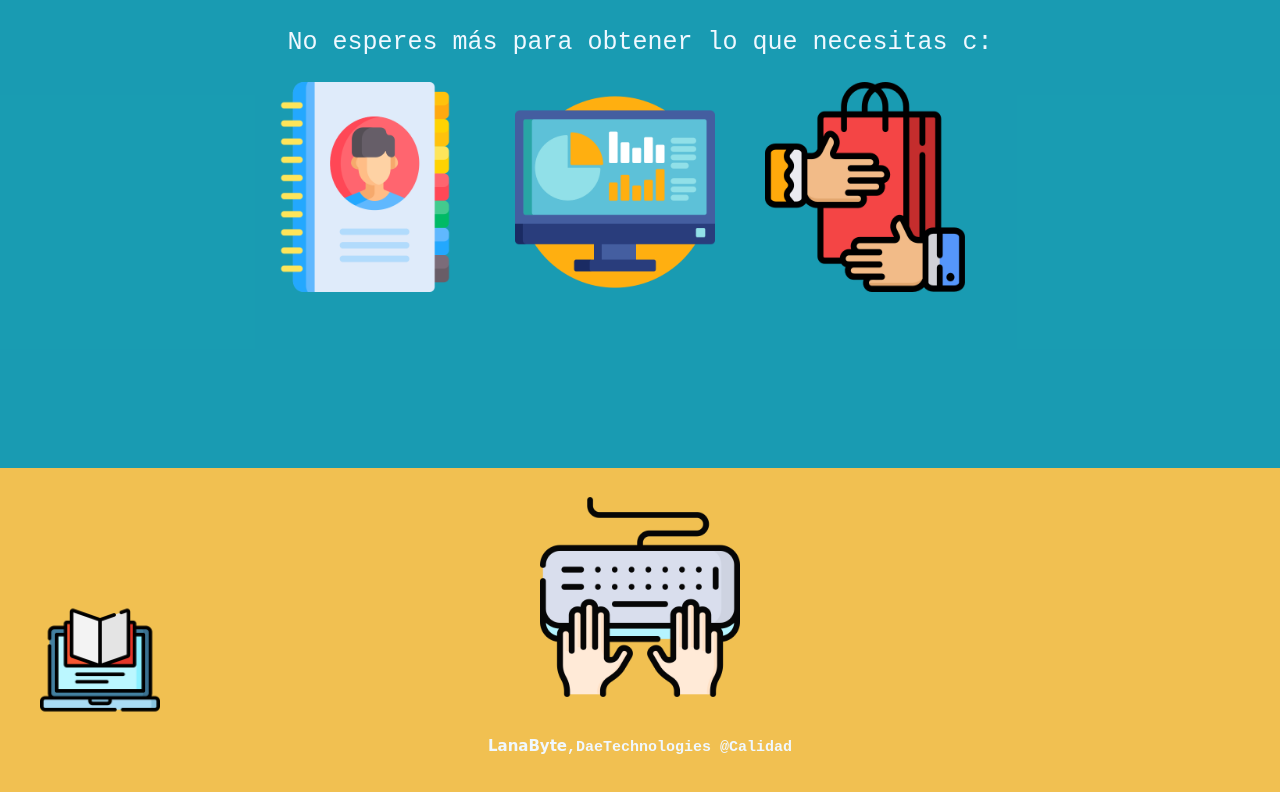
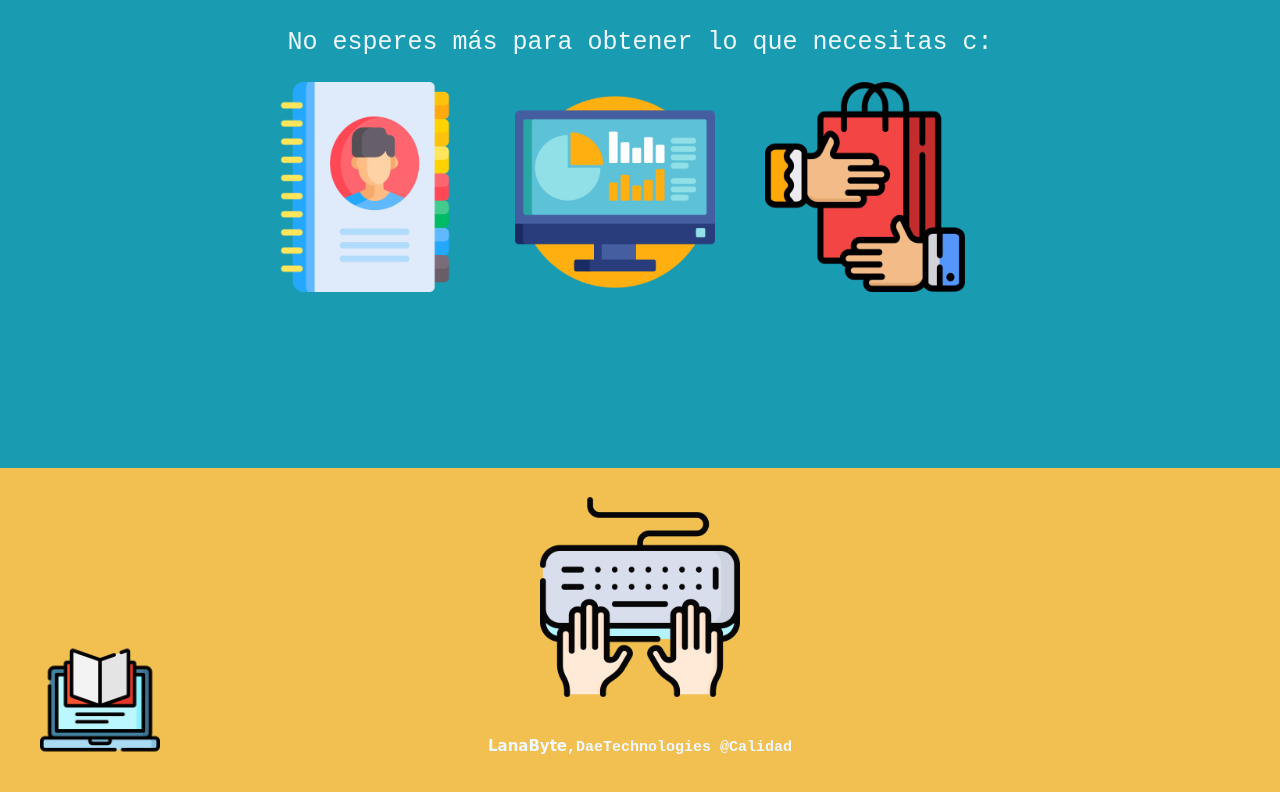
Before and after one commit to NicoleAlexandraLaraAnago/NicoleAlexandraLaraAnago.github.io, a plain HTML site: page index.html in a window 1280 px wide. Shown: the part 160-952 px from the top of the page. Drawn offline with Linux system fonts and the light colour scheme.

Commit message:
Update style.css

```diff
--- a/style.css
+++ b/style.css
@@ -92,7 +92,7 @@ body{
     top: 0;
     left: 50%;
     transform: translateX(-500%);
-    margin-top: 760px;
+    margin-top: 800px;
     z-index: 1;
   }
 
```
